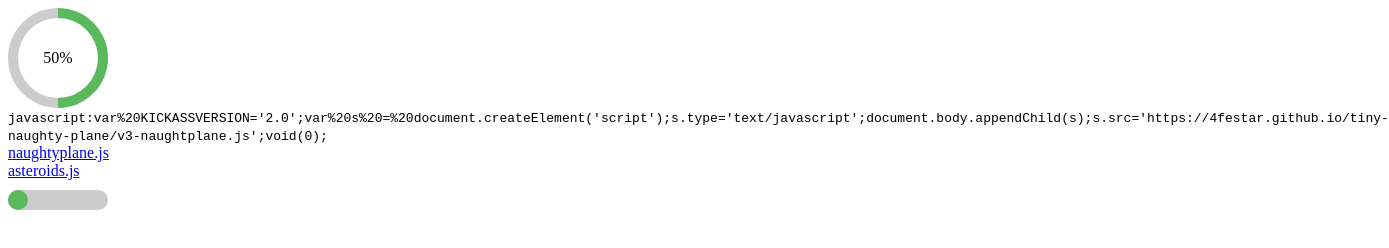
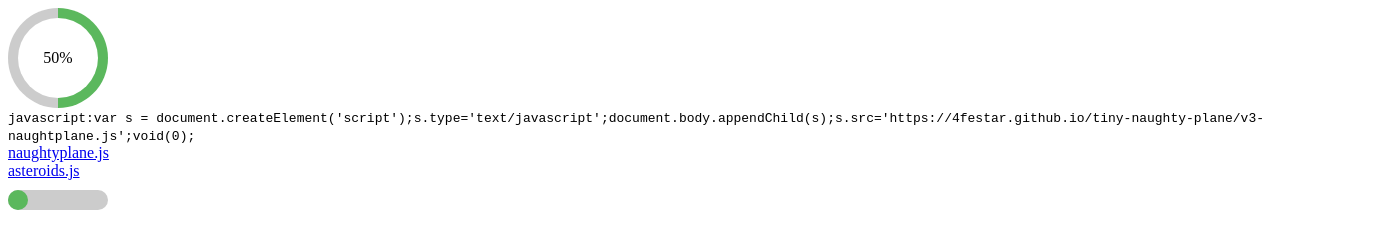
Before and after one commit to 4FEStar/tiny-naughty-plane, a plain HTML site: page index.html in a window 1280 px wide. Shown: the whole page, 1389 px wide, since content can reach past the window. Drawn offline with Linux system fonts and the light colour scheme.

Commit message:
修改页面展示code

```diff
--- a/index.html
+++ b/index.html
@@ -86,7 +86,7 @@
 
     <code>
 
-        javascript:var%20KICKASSVERSION='2.0';var%20s%20=%20document.createElement('script');s.type='text/javascript';document.body.appendChild(s);s.src='https://4festar.github.io/tiny-naughty-plane/v3-naughtplane.js';void(0);
+        javascript:var s = document.createElement('script');s.type='text/javascript';document.body.appendChild(s);s.src='https://4festar.github.io/tiny-naughty-plane/v3-naughtplane.js';void(0);
 
     </code>
 
```
